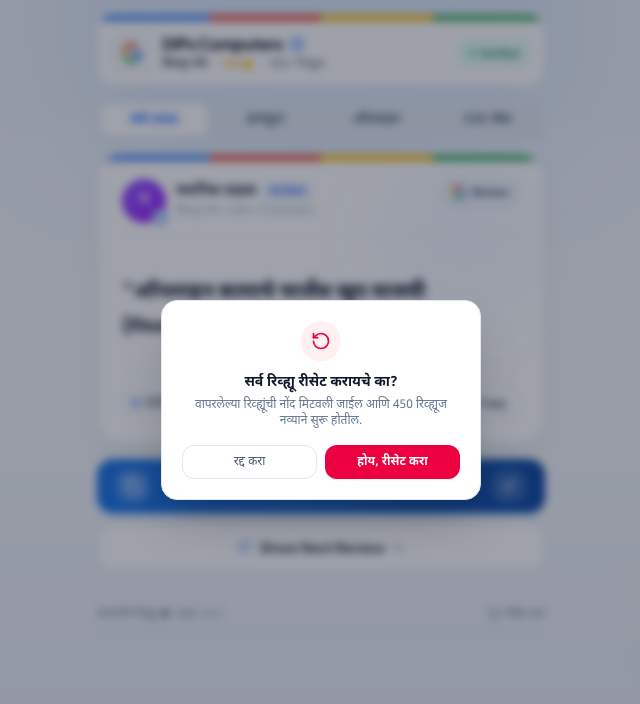
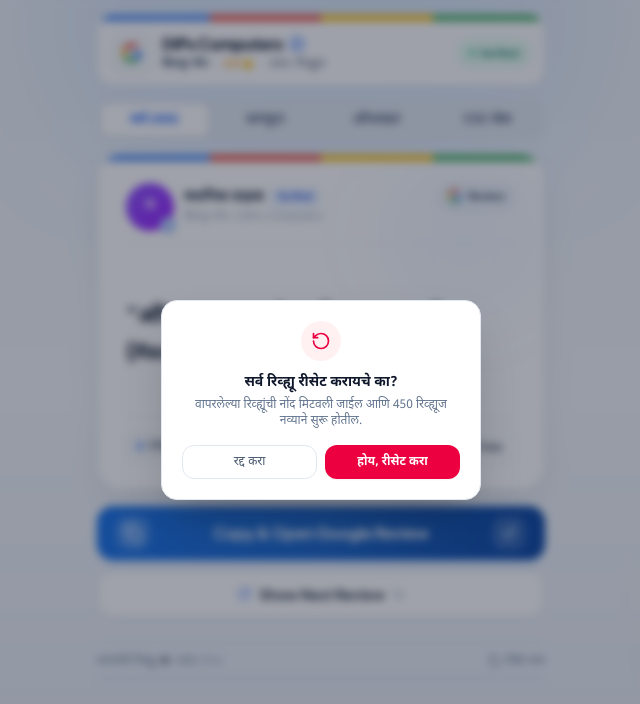
Before and after one commit to dipscomputers/DIPS-Google-Reviews, a React (Vite) app: page / in a window 1280 px wide. Both pictures are taken after a click on the button "रीसेट करा". Shown: the top 704 px of the page, without its empty margins (319-959 px from the left). Built offline with nearby package versions, Linux system fonts and the light colour scheme.

Commit message:
style: refine review card aesthetics
Increase card size, padding, and shadow intensity for better visual prominence.

```diff
--- a/src/App.tsx
+++ b/src/App.tsx
@@ -420,7 +420,7 @@ export default function App() {
               onTouchEnd={handleTouchEnd}
               onMouseDown={handleTouchStart}
               onMouseUp={handleTouchEnd}
-              className={`bg-white border border-slate-200/90 rounded-2xl sm:rounded-3xl p-5 sm:p-6 shadow-[0_14px_36px_-8px_rgba(15,23,42,0.08),0_4px_14px_-3px_rgba(15,23,42,0.03)] flex flex-col justify-between min-h-[220px] sm:min-h-[245px] transition-all relative overflow-hidden cursor-grab active:cursor-grabbing select-none ${
+              className={`bg-white border border-slate-200/90 rounded-2xl sm:rounded-3xl p-6 sm:p-7 shadow-[0_16px_40px_-8px_rgba(15,23,42,0.09),0_4px_16px_-3px_rgba(15,23,42,0.04)] flex flex-col justify-between min-h-[260px] sm:min-h-[290px] transition-all relative overflow-hidden cursor-grab active:cursor-grabbing select-none ${
                 isFlipping ? 'animate-card-flip' : ''
               }`}
             >
@@ -442,7 +442,7 @@ export default function App() {
                     {/* Customer Avatar with subtle ring & verified tick */}
                     <div className="relative">
                       <div
-                        className={`w-10 h-10 sm:w-11 sm:h-11 rounded-full bg-gradient-to-br ${avatarColor} text-white font-bold text-sm sm:text-base flex items-center justify-center shadow-xs ring-2 ring-white shrink-0`}
+                        className={`w-11 h-11 sm:w-12 sm:h-12 rounded-full bg-gradient-to-br ${avatarColor} text-white font-bold text-sm sm:text-base flex items-center justify-center shadow-xs ring-2 ring-white shrink-0`}
                       >
                         {avatarLetter}
                       </div>
@@ -474,8 +474,8 @@ export default function App() {
                 </div>
 
                 {/* Main Review Text: Larger Font, Generous Height & Typography */}
-                <div className="py-3.5 sm:py-5 min-h-[105px] sm:min-h-[120px] flex items-center relative my-1">
-                  <p className="relative z-1 text-[18.5px] sm:text-[21px] font-bold text-slate-900 leading-snug sm:leading-relaxed select-all tracking-tight">
+                <div className="py-5 sm:py-7 min-h-[135px] sm:min-h-[155px] flex items-center relative my-1">
+                  <p className="relative z-1 text-[19.5px] sm:text-[22px] font-bold text-slate-900 leading-snug sm:leading-relaxed select-all tracking-tight">
                     "{currentReview.text}"
                   </p>
                 </div>
```
Also changed, not shown: public/assets/aistudio/Screenshot_20261024_170115_e03c067c.jpg (added).
